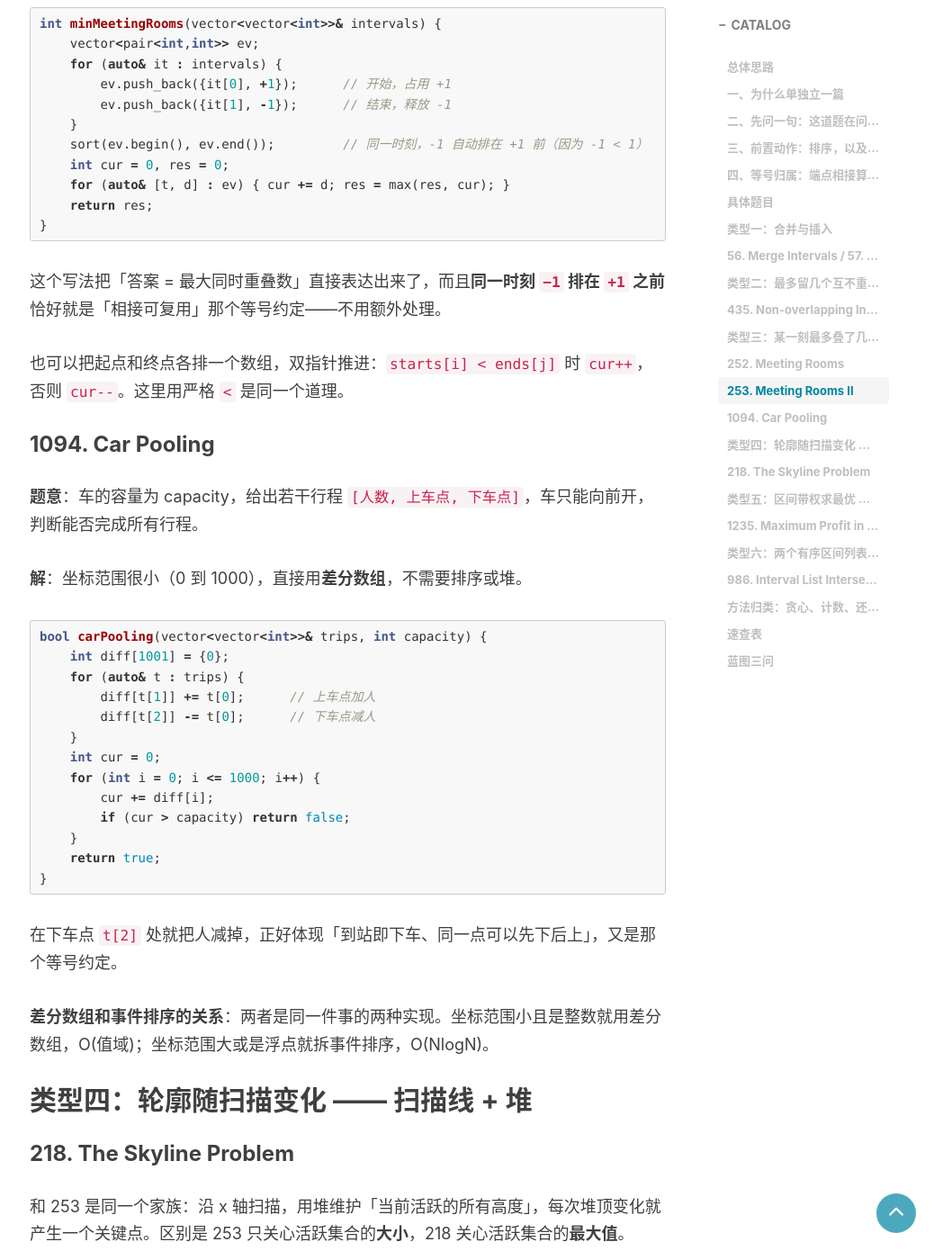
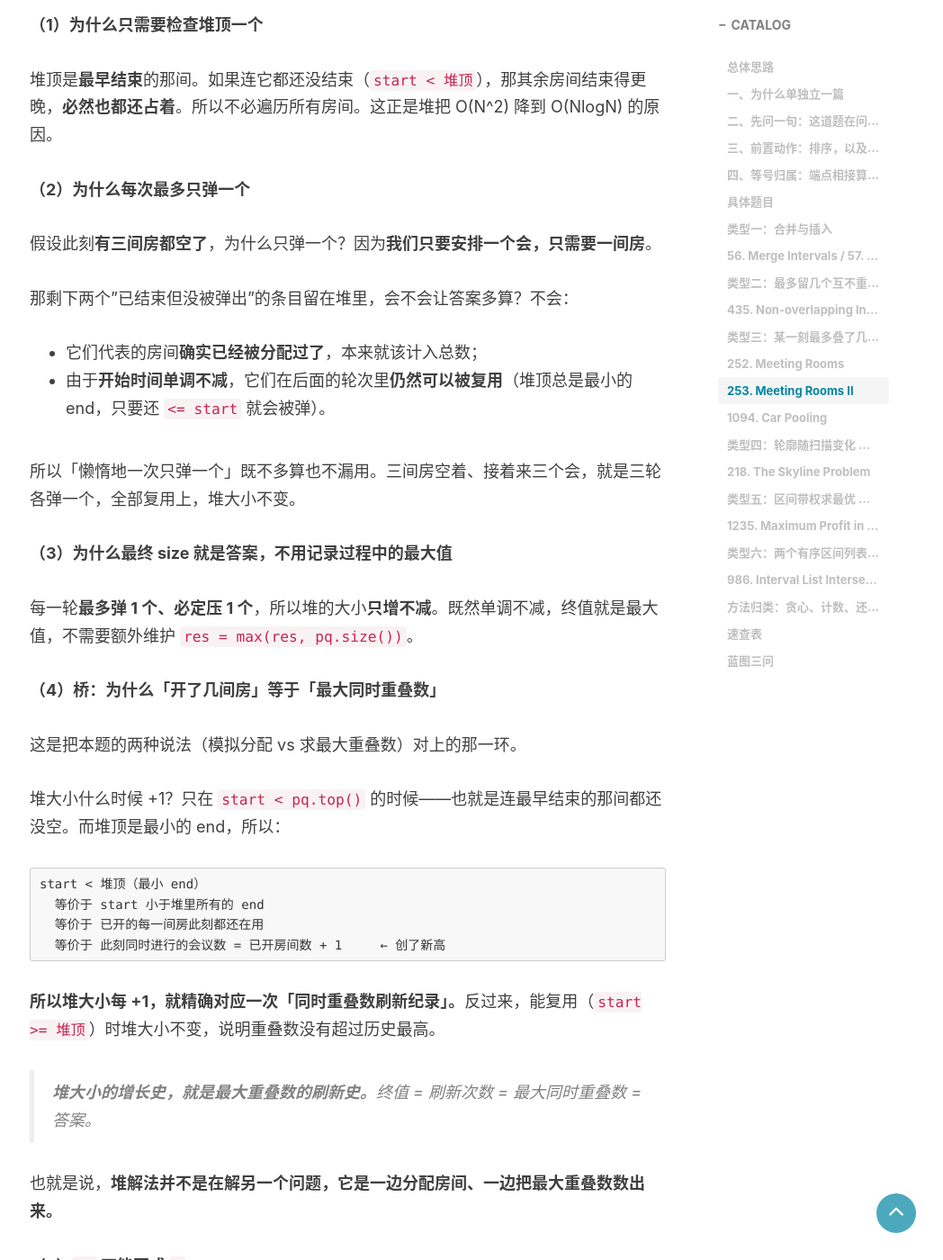
Before and after one commit to jingminglake/jingminglake.github.io, a Jekyll site: the page built from _posts/Leetcode/2026-09-19-Leetcode总结（二十三）.md, in a window 1280 px wide and 1400 px high, scrolled down 5617 px. Shown: the whole window at 90% size, without its empty margins (232-1280 px from the left). Built offline with Jekyll 4.4.1, drawn with Linux system fonts in a browser that asks for light colours; comment, search, counter and statistics services are not loaded; some of the changed text lies outside the part shown.

Commit message:
Leetcode总结（二十三）：253排序+堆解法补齐五个环节
用户指出第一眼没建立起来的是堆的语义：pq.size() 不是「剩下几个会」，
是「开了几间房」。据此把该解法的说明从两点扩成五点，缺一个就会觉得别扭。

- （0）堆的语义：每个元素是一间正在被占用的房间，值是它何时空出来；
  堆的大小就是已开房间数。这是整个解法的语义基础
- （1）为何只查堆顶：堆顶是最早结束的，它都没空则其余必然也占着
- （2）为何每次最多只弹一个：只安排一个会只需一间房；残留的已结束条目
  不会多算（房间确实分配过），且 start 单调不减保证它们后面仍可被复用
- （3）为何终值即答案：每轮最多弹 1 必定压 1，堆大小只增不减，终值即最大值，
  不需要额外维护过程最大值
- （4）补上「分配房间」与「最大重叠数」之间的桥：start < 堆顶等价于已开房间
  全部在用，等价于此刻同时进行数创新高，故堆大小的增长史就是最大重叠数的
  刷新史，堆解法是一边分配一边把最大重叠数数出来
- （5）>= 不能写成 >
- 补充排序的双重作用：不只给出时间顺序，start 单调不减还是第（2）点的前提

PROGRESS.md 新增一张卡片和三项复习。

Co-Authored-By: Claude Opus 5 <noreply@anthropic.com>
Claude-Session: https://claude.ai/code/session_01GRCBBg4bai4mmqkcA6s94b

````diff
--- a/_posts/Leetcode/2026-09-19-Leetcode总结（二十三）.md
+++ b/_posts/Leetcode/2026-09-19-Leetcode总结（二十三）.md
@@ -148,11 +148,61 @@ int minMeetingRooms(vector<vector<int>>& intervals) {
 }
 ```
 
-两个要点：
+这份代码只有五行，但有五个环节必须都想通，少一个就会觉得"缺了点什么"。
 
-（1）**为什么只需要检查堆顶一个**：堆顶是**最早结束**的那间。如果连它都还没结束（`start < 堆顶`），那其余房间结束得更晚，**必然也都占着**。所以不必遍历所有房间。这正是堆把 O(N^2) 降到 O(NlogN) 的原因。
+**（0）堆里存的是什么——这是最容易第一眼没看见的一点**
 
-（2）**`>=` 不能写成 `>`**。`[[1,5],[5,10]]` 应该共用一间，答案是 1；写成 `>` 就会判成要新开一间，答案变成 2。
+堆里每个元素 = **一间正在被占用的房间**，值是它**什么时候空出来**。所以：
+
+```
+堆的大小 = 到目前为止一共开了几间房
+```
+
+`return pq.size()` 不是"剩下几个会没排"，**是"开了几间房"**。这句话是整个解法的语义基础，没建立起来的话，后面每一步都会觉得别扭。
+
+**（1）为什么只需要检查堆顶一个**
+
+堆顶是**最早结束**的那间。如果连它都还没结束（`start < 堆顶`），那其余房间结束得更晚，**必然也都还占着**。所以不必遍历所有房间。这正是堆把 O(N^2) 降到 O(NlogN) 的原因。
+
+**（2）为什么每次最多只弹一个**
+
+假设此刻**有三间房都空了**，为什么只弹一个？因为**我们只要安排一个会，只需要一间房**。
+
+那剩下两个"已结束但没被弹出"的条目留在堆里，会不会让答案多算？不会：
+
+- 它们代表的房间**确实已经被分配过了**，本来就该计入总数；
+- 由于**开始时间单调不减**，它们在后面的轮次里**仍然可以被复用**（堆顶总是最小的 end，只要还 `<= start` 就会被弹）。
+
+所以「懒惰地一次只弹一个」既不多算也不漏用。三间房空着、接着来三个会，就是三轮各弹一个，全部复用上，堆大小不变。
+
+**（3）为什么最终 size 就是答案，不用记录过程中的最大值**
+
+每一轮**最多弹 1 个、必定压 1 个**，所以堆的大小**只增不减**。既然单调不减，终值就是最大值，不需要额外维护 `res = max(res, pq.size())`。
+
+**（4）桥：为什么「开了几间房」等于「最大同时重叠数」**
+
+这是把本题的两种说法（模拟分配 vs 求最大重叠数）对上的那一环。
+
+堆大小什么时候 +1？只在 `start < pq.top()` 的时候——也就是连最早结束的那间都还没空。而堆顶是最小的 end，所以：
+
+```
+start < 堆顶（最小 end）
+  等价于 start 小于堆里所有的 end
+  等价于 已开的每一间房此刻都还在用
+  等价于 此刻同时进行的会议数 = 已开房间数 + 1     ← 创了新高
+```
+
+**所以堆大小每 +1，就精确对应一次「同时重叠数刷新纪录」。**反过来，能复用（`start >= 堆顶`）时堆大小不变，说明重叠数没有超过历史最高。
+
+> **堆大小的增长史，就是最大重叠数的刷新史。**终值 = 刷新次数 = 最大同时重叠数 = 答案。
+
+也就是说，**堆解法并不是在解另一个问题，它是一边分配房间、一边把最大重叠数数出来。**
+
+**（5）`>=` 不能写成 `>`**
+
+`[[1,5],[5,10]]` 应该共用一间，答案是 1；写成 `>` 就会判成要新开一间，答案变成 2。
+
+**另外，为什么必须按开始时间排序**：因为要按时间顺序处理会议的到达。判断"此刻有没有房间空着"，前提是"此刻"有意义——若不排序，后来处理的会议可能开始得更早，`start >= pq.top()` 这个比较就失去含义了。而且正是「start 单调不减」这个性质，保证了上面第（2）点里那句"残留条目后面仍可被复用"。**排序不只是为了顺序，它是第（2）点成立的前提。**
 
 **写法二：事件排序（扫描线）**
 
````
Also changed, not shown: agents/leetcode/PROGRESS.md (+31 -0 lines).
